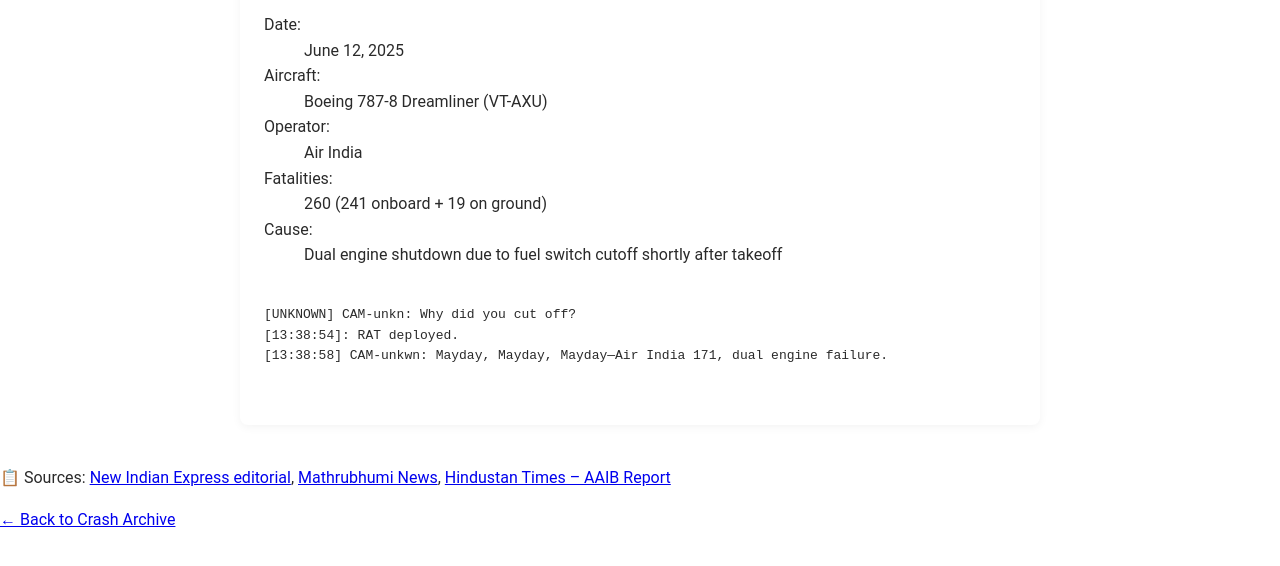
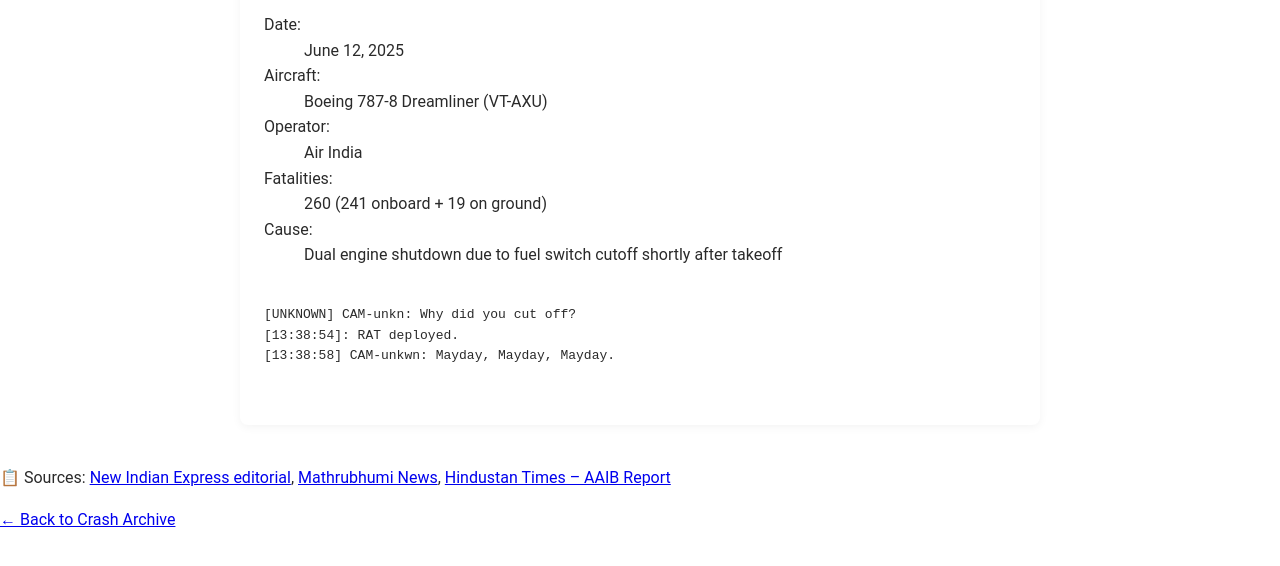
Before and after one commit to Shujogga/AirCrashArchives, a website: page transcript/tr_airindia171.html in a window 1280 px wide. Shown: the part 314-880 px from the top of the page. Drawn offline with Linux system fonts and the light colour scheme.

Commit message:
Update tr_airindia171.html

```diff
--- a/transcript/tr_airindia171.html
+++ b/transcript/tr_airindia171.html
@@ -96,7 +96,7 @@
 
 [UNKNOWN] CAM-unkn: Why did you cut off?
 [13:38:54]: RAT deployed.
-[13:38:58] CAM-unkwn: Mayday, Mayday, Mayday—Air India 171, dual engine failure.
+[13:38:58] CAM-unkwn: Mayday, Mayday, Mayday.
       </pre>
     </section>
   </main>
```
